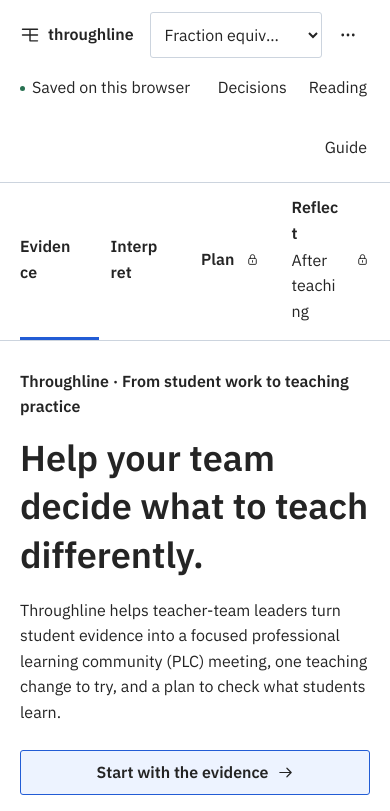
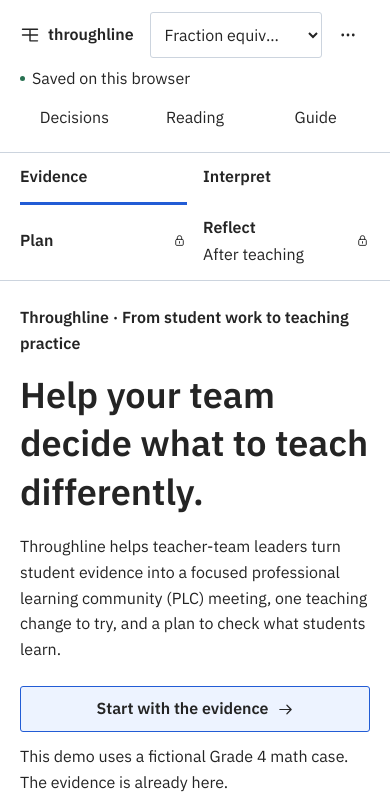
Before and after one commit to alexandergshaw/demonstration, a React (Vite) app: page / in a window 390 px wide. Shown: the top 811 px of the page. Built offline with nearby package versions, Linux system fonts and the light colour scheme.

Commit message:
Fix mobile stage navigation and header spacing

```diff
--- a/src/workspaces/workspaces.css
+++ b/src/workspaces/workspaces.css
@@ -32,3 +32,26 @@
 :root[data-spacious=true]{--line-body:1.8}
 :root[data-spacious=true] :is(p,blockquote,dt,dd,li,label,textarea,input,select,button,summary){line-height:1.8!important}
 :root[data-spacious=true] p{margin-bottom:2em!important}
+
+/* Stage labels need room for whole words, including enlarged reading sizes. */
+.path{grid-template-columns:repeat(auto-fit,minmax(min(100%,7rem),1fr))}
+.path .step{min-width:0}
+.path .step-copy{flex:1;overflow-wrap:normal;word-break:normal}
+.path .nav-short{white-space:nowrap}
+.path .step-state{flex:0 0 14px;margin-left:0}
+.path .step-state:empty{display:none}
+.path .step-timing{overflow-wrap:normal;word-break:normal}
+
+/* The intro grid already supplies separation around its compact context labels. */
+:root[data-spacious=true] .page .intro .flow-phase{margin-bottom:.65rem!important}
+:root[data-spacious=true] .page .intro .flow-purpose{margin-bottom:0!important}
+
+@media(max-width:700px){
+  .app-topbar .topbar-actions{gap:0 12px;justify-content:flex-start}
+  .app-topbar .save-indicator{flex-basis:100%;margin:0;padding-bottom:4px}
+  .app-topbar .topbar-actions>.guide-button{flex:1 1 5.5rem;justify-content:center;text-align:center;padding:8px 0;overflow-wrap:normal;word-break:normal}
+  .path{grid-template-columns:repeat(auto-fit,minmax(min(100%,max(7rem,calc((100% - 16px)/2))),1fr));gap:0 16px}
+  .path .step{gap:8px;min-height:52px;padding:10px 0}
+  .workspace-shell .page{padding-top:24px}
+  .page .intro{row-gap:.5rem}
+}
```
